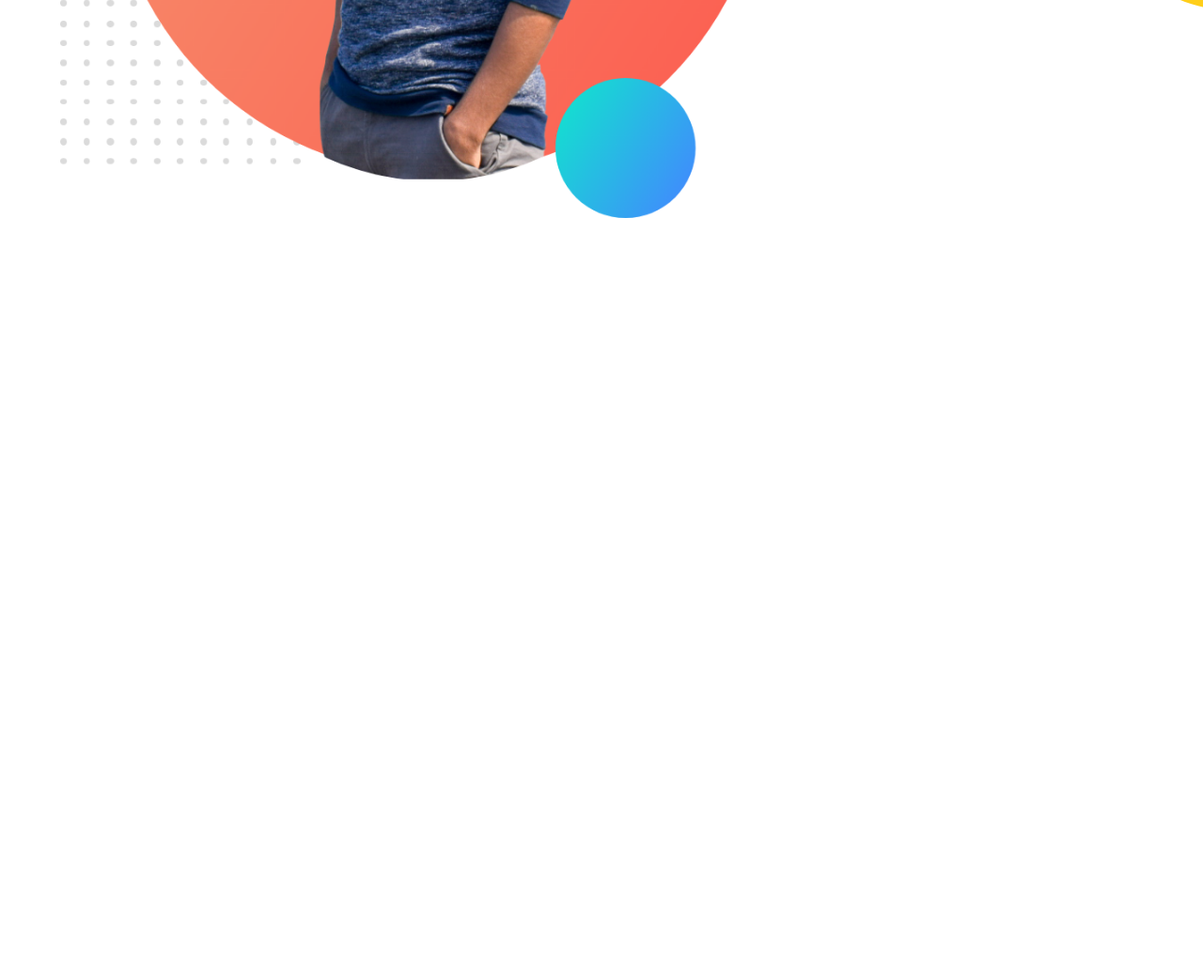
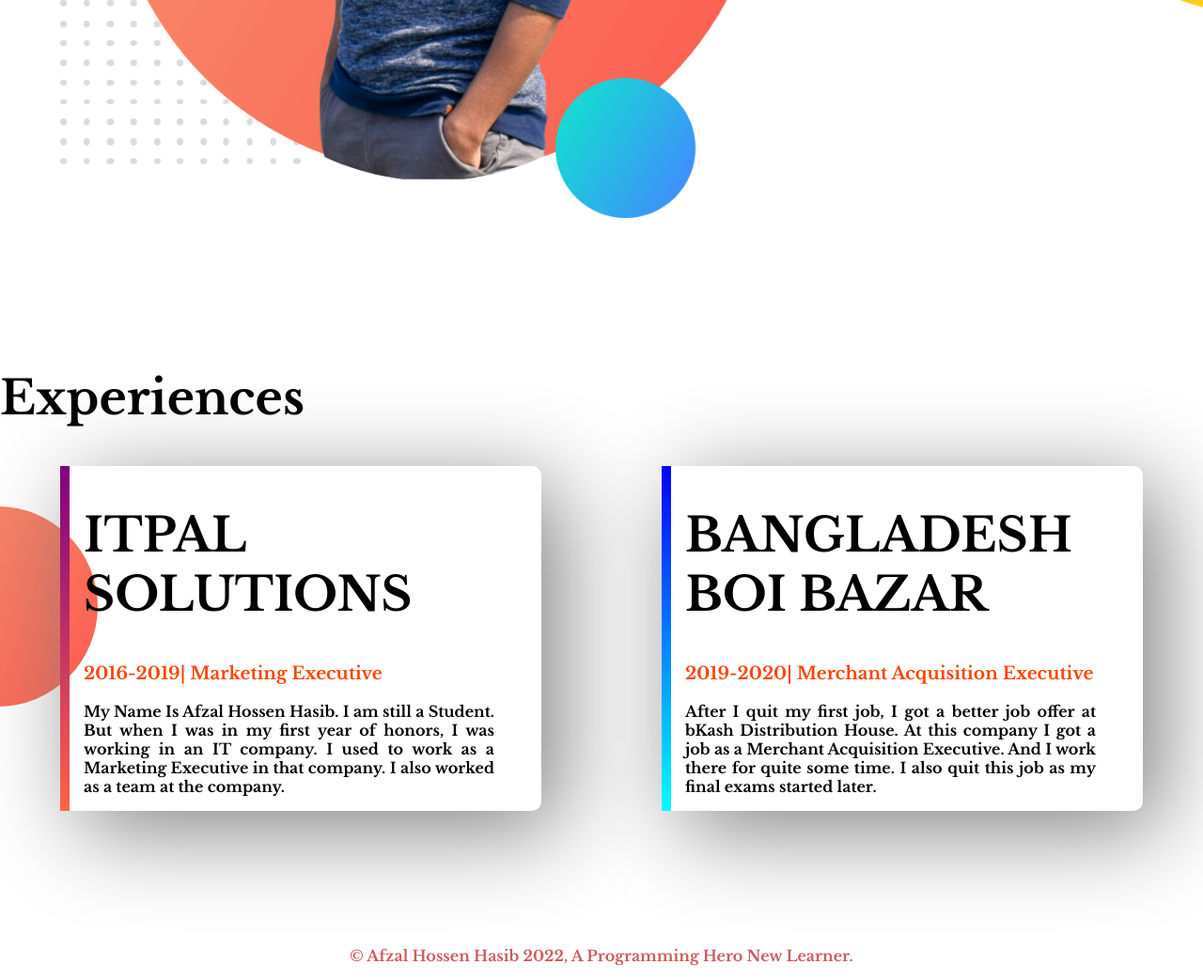
Before and after one commit to Afzal-Hossen-Hasib/final, a plain HTML site: page index.html in a window 1280 px wide. Shown: the part 1429-2472 px from the top of the page at 94% size. Before the commit the page ends 1729 px from the top, so only its background shows below. Drawn offline with nearby package versions, Linux system fonts and the light colour scheme.

Commit message:
compelte

```diff
--- a/index.html
+++ b/index.html
@@ -38,7 +38,7 @@
       </div>
     </section>
 
-    <sectio class="second-banner first-container">
+    <section class="second-banner first-container">
       <div class="welcome-note">
         <img src="img/my-bg.png" alt="" />
       </div>
@@ -54,6 +54,35 @@
           >DOWNLOAD RESUME</a
         >
       </div>
-    </sectio>
+    </section>
+    <section class="experience-area">
+      <h1 id="exp">Experiences</h1>
+      <div class="first-container">
+        <div id="web-first" class="experience-item">
+          <h1>ITPAL SOLUTIONS</h1>
+          <h3 class="color">2016-2019| Marketing Executive</h3>
+          <p>
+            My Name Is Afzal Hossen Hasib. I am still a Student. But when I was
+            in my first year of honors, I was working in an IT company. I used
+            to work as a Marketing Executive in that company. I also worked as a
+            team at the company.
+          </p>
+        </div>
+
+        <div id="web-second" class="experience-item">
+          <h1>BANGLADESH BOI BAZAR</h1>
+          <h3 class="color">2019-2020| Merchant Acquisition Executive</h3>
+          <p>
+            After I quit my first job, I got a better job offer at bKash
+            Distribution House. At this company I got a job as a Merchant
+            Acquisition Executive. And I work there for quite some time. I also
+            quit this job as my final exams started later.
+          </p>
+        </div>
+      </div>
+    </section>
+    <footer>
+      <p>© Afzal Hossen Hasib 2022, A Programming Hero New Learner.</p>
+    </footer>
   </body>
 </html>
--- a/style.css
+++ b/style.css
@@ -51,3 +51,39 @@ h1 {
   background-repeat: no-repeat;
   background-position: right;
 }
+
+.experience-item {
+  width: 40%;
+  margin-left: 5%;
+  margin-right: 5%;
+  margin-bottom: 10%;
+  padding-left: 15px;
+  padding-right: 50px;
+  border-radius: 10px;
+  box-shadow: 20px 20px 100px gray;
+  text-align: justify;
+}
+
+.experience-area {
+  background-image: url(img/exp-bg.png);
+  background-repeat: no-repeat;
+  background-position: left;
+  padding-top: 50px;
+}
+
+#web-first {
+  border-left: 10px solid;
+  border-image: linear-gradient(purple, tomato);
+  border-image-slice: 1;
+}
+
+#web-second {
+  border-left: 10px solid;
+  border-image: linear-gradient(blue, cyan);
+  border-image-slice: 1;
+}
+
+footer {
+  text-align: center;
+  color: indianred;
+}
```
